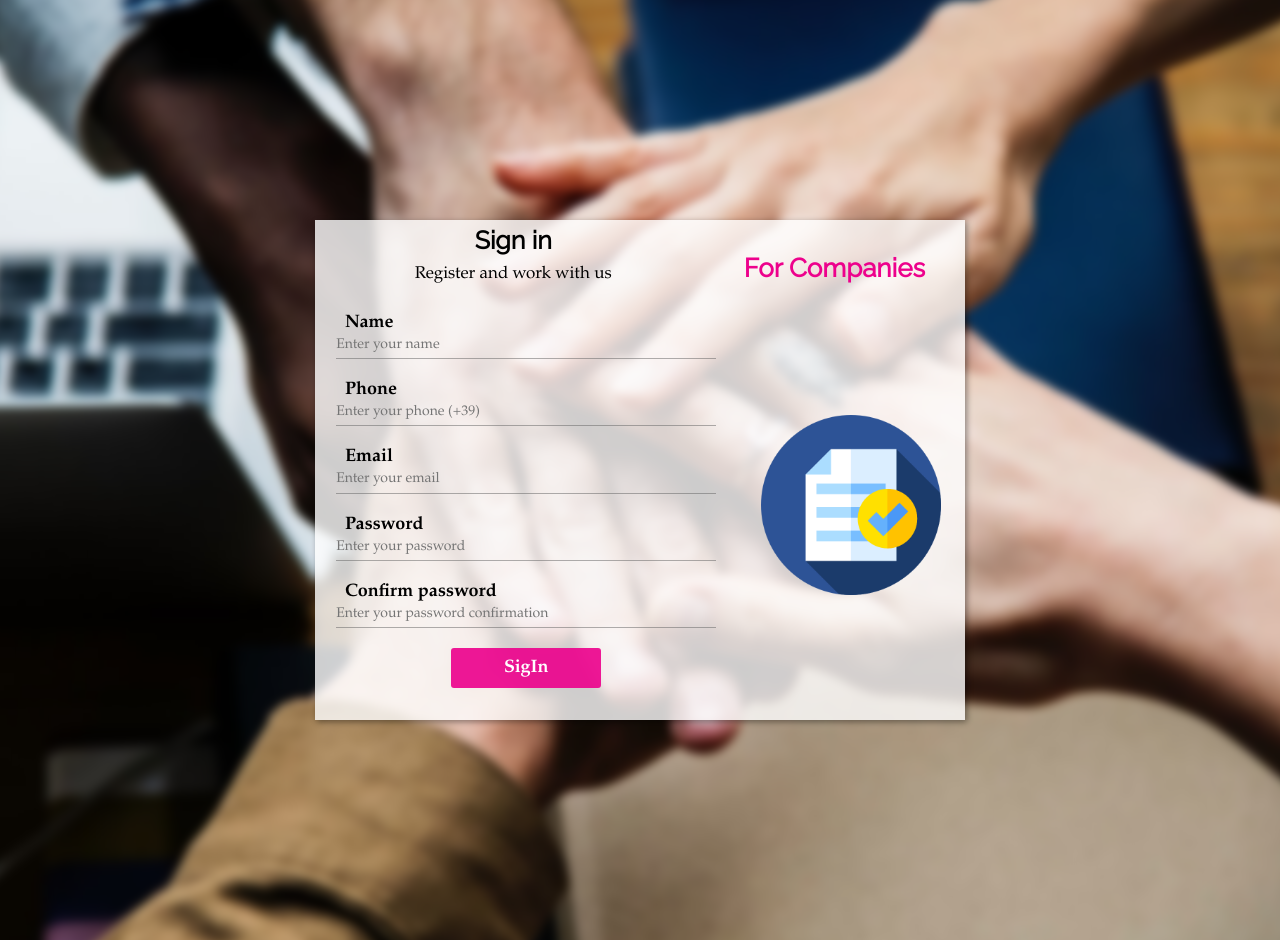
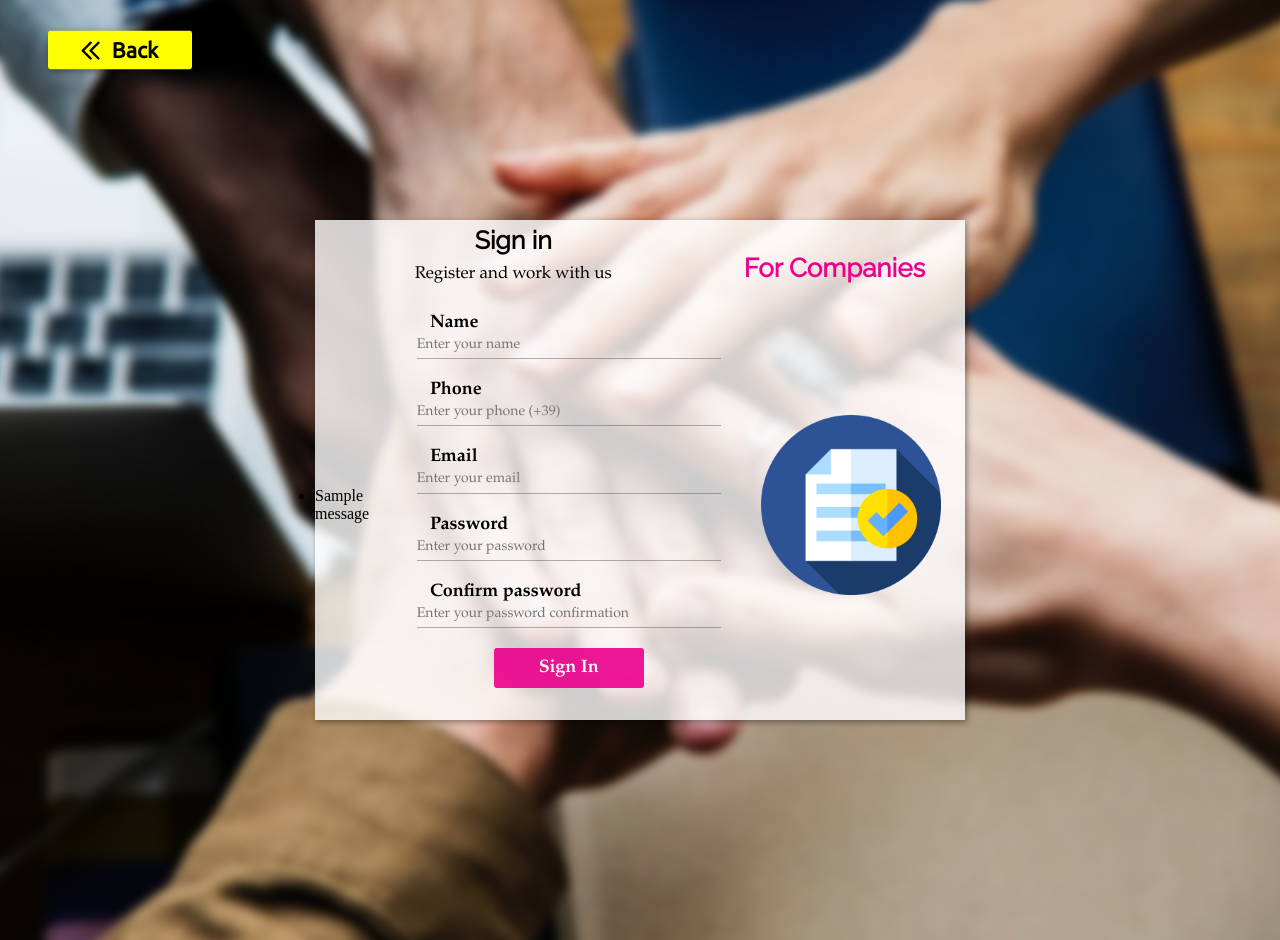
Before and after one commit to JULIOCANCHALA/IS, a Flask app: page /signupCompany in a window 1280 px wide. Run offline with Flask 2, Linux system fonts and the light colour scheme; tables that the repository leaves empty hold one stand-in row (values such as "Sample post"); one stand-in notice (Sample message) is shown; parts of the project's set-up code (start-up, migrations or seed data) failed here and were passed over; some libraries are stand-ins or nearby versions.

Commit message:
last fix

```diff
--- a/app.py
+++ b/app.py
@@ -273,9 +273,15 @@ def signuptype():
 
 @app.route('/signupCompany',methods=['POST', 'GET', 'PUT'])
 def signupCompany():
+    if current_user.is_authenticated:
+        if session['company']:
+            return redirect(url_for('companypage'))
+        else:
+            return redirect(url_for('userpage'))
     form_company=signIn_form_Company()
+
     if form_company.validate_on_submit():
-        if not Company.query.filter_by(email=form_company.email.data):
+        if not Company.query.filter_by(email=form_company.email.data).all():
             password=bcrypt.generate_password_hash(form_company.password.data).decode('utf-8')
             # noinspection PyArgumentList
             register=Company(
@@ -286,18 +292,24 @@ def signupCompany():
             )
             db.session.add(register)
             db.session.commit()
+            return redirect(url_for('login'))
         else:
-            return flash('Email already registered')
-        return redirect(url_for('login'))
+            flash('Email already registered')
+            return render_template('signupCompany.html',formpage = form_company, title='SignIn')
 
     return render_template('signupCompany.html',formpage = form_company, title='SignIn')
 
 
 @app.route('/signupPerson',methods=['POST','GET', 'PUT'])
 def signupPerson():
+    if current_user.is_authenticated:
+        if session['company']:
+            return redirect(url_for('companypage'))
+        else:
+            return redirect(url_for('userpage'))
     form_person=signIn_form_People()
     if form_person.validate_on_submit():
-        if not Person.query.filter_by(email=form_person.email.data):
+        if not Person.query.filter_by(email=form_person.email.data).all():
             password=bcrypt.generate_password_hash(form_person.password.data).decode('utf-8')
             # noinspection PyArgumentList
             register=Person(
@@ -310,17 +322,16 @@ def signupPerson():
             )
             db.session.add(register)
             db.session.commit()
+            return redirect(url_for('login'))
         else:
-            return flash('Email already registered')
-        return redirect(url_for('login'))
-    else:
-        return flash('Fill empty fields')
-
+            flash('Email already registered')
+            return render_template('signupPerson.html', formpage=form_person, title='SignIn')
 
     return render_template('signupPerson.html',formpage = form_person, title='SignIn')
 
 
 @app.route('/userpage', methods=['GET', 'POST'])
+@login_required
 def userpage():
     # if a company is logged in, it can't open this page
     if session['company']:
@@ -398,6 +409,7 @@ def userprofile():
 
 
 @app.route('/companypage')
+@login_required
 def companypage():
     if not session['company']:
         return redirect(url_for('userpage'))
@@ -462,7 +474,10 @@ def job(job_id):
                 # im = Image.new("RGB", (500, 500), "white")
                 # sign = Image.new("RGB", (300, 200), "black")
                 # sign = Image.open("static/worker/signs/"+session['id'])
-                sign = Image.open("static/worker/signs/"+str(session['id'])+".png")
+                if os.path.isfile("static/worker/signs/"+str(session['id'])+".png"):
+                    sign = Image.open("static/worker/signs/"+str(session['id'])+".png")
+                else:
+                    sign = Image.open("static/worker/signs/sign.png")
                 size = (200, 100)
                 sign.thumbnail(size, Image.ANTIALIAS)
                 # get the correct size
--- a/forms.py
+++ b/forms.py
@@ -10,7 +10,7 @@ class signIn_form_People(FlaskForm):
     bankaccount = StringField('Bank Account Number', validators=[Length(min=15, max=31)])
     password = PasswordField('Password', validators=[DataRequired(),Length(min=8)])
     password_con = PasswordField('Confirm password', validators=[DataRequired(), EqualTo('password')])
-    submit = SubmitField('SigIn')
+    submit = SubmitField('Sign In')
 
 class signIn_form_Company(FlaskForm):
     name = StringField('Name', validators=[DataRequired(), Length(min=2, max=20)])
@@ -18,7 +18,7 @@ class signIn_form_Company(FlaskForm):
     email = StringField('Email', validators=[DataRequired(), Email()])
     password = PasswordField('Password', validators=[DataRequired(),Length(min=8)])
     password_con = PasswordField('Confirm password', validators=[DataRequired(), EqualTo('password')])
-    submit = SubmitField('SigIn')
+    submit = SubmitField('Sign In')
 
 
 class editProfile(FlaskForm):
--- a/templates/help.html
+++ b/templates/help.html
@@ -30,7 +30,11 @@
 
             <h2 class="namecompany tracking-in-expand"><span class="spanname">J</span>ob <span class="spanname">O</span>pportunity <span class="spanname">N</span>etwork</h2>
             <a class="header__login link-nodecoration" href="/login">
-                <h2 class="login__text ">Login</h2>
+                {% if current_user.is_authenticated %}
+                    <h2 class="login__text ">My Account</h2>
+                {% else %}
+                    <h2 class="login__text ">Login</h2>
+                {% endif %}
             </a>
 
             <a class="header__help link-nodecoration" href="/help">
--- a/templates/newjob.html
+++ b/templates/newjob.html
@@ -8,7 +8,7 @@
 
         <div class="form__screen form__screen--newjob">
 
-            <h2 class="form__screen-title">Crate a new Job</h2>
+            <h2 class="form__screen-title">Create a new Job</h2>
 
             <form class="form form--newjob" method="POST" action="">
                {{ formpage.hidden_tag()}}
--- a/templates/signupCompany.html
+++ b/templates/signupCompany.html
@@ -5,6 +5,11 @@
     <div class="main">
 
         <div class="screen-img screen-img--signup"></div>
+
+        <a class="back__button link-nodecoration" href="/signuptype">
+            <img class="img__button" src="{{ url_for('static', filename='img/back.png') }}">
+            Back
+        </a>
 
         <div class="form__screen form__screen--signupCompany">
 
@@ -20,6 +25,15 @@
 
             <div class="form__content">
                 <div class="form__inputs">
+                    {% with messages = get_flashed_messages() %}
+                      {% if messages %}
+                        <ul class=flashes>
+                        {% for message in messages %}
+                          <li>{{ message }}</li>
+                        {% endfor %}
+                        </ul>
+                      {% endif %}
+                    {% endwith %}
                     <form method="POST" class="form form--signin" action="">
                         {{  formpage.hidden_tag()}}
                         {{ formpage.name.label(class="form__input-title") }}
```
Also changed, not shown: templates/jobDescription.html (+27 -26 lines), templates/signupPerson.html (+14 -0 lines), sqlweb.db.
